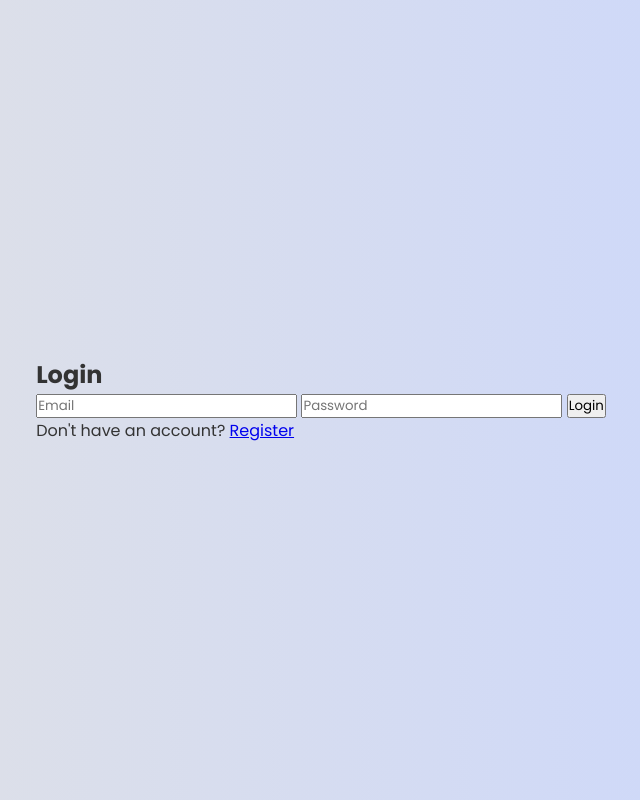
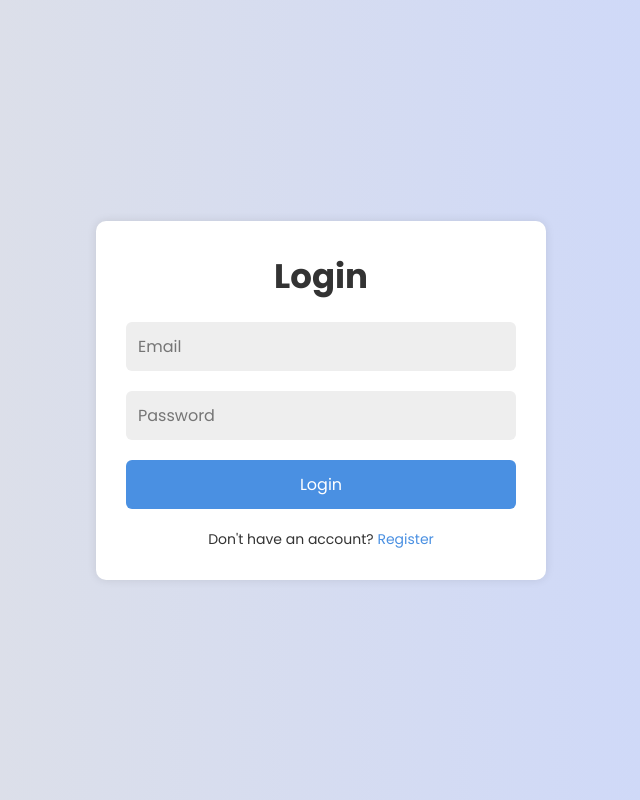
Before and after one commit to mastercodees/login_register, a PHP site: page / in a window 1280 px wide. Shown: the whole page, without its empty margins (319-959 px from the left). Run offline with PHP 8.4, Linux system fonts and the light colour scheme.

Commit message:
fix: enhance HTML structure and improve CSS styles in index.html and style.css

```diff
--- a/index.html
+++ b/index.html
@@ -1,27 +1,52 @@
 <!DOCTYPE html>
 <html lang="en">
-
   <head>
-    <meta charset="UTF-8">
-    <meta name="viewport" content="width=device-width, initial-scale=1.0">
-    <title>Full-Stack Login & Register Form With User & Admin Page | Codehal</title>
-    <link rel="stylesheet" href="style.css">
+    <meta charset="UTF-8" />
+    <meta name="viewport" content="width=device-width, initial-scale=1.0" />
+    <title>
+      Full-Stack Login & Register Form With User & Admin Page | Codehal
+    </title>
+    <link rel="stylesheet" href="style.css" />
   </head>
 
   <body>
- <di class="container">
-    <div class="form-box" id="login-form">
+    <div class="container">
+      <div class="form-box active" id="login-form">
         <form action="">
           <h2>Login</h2>
-        <input type="email" name="email" placeholder="Email" required>
-        <input type="password" name="password" placeholder="Password" required>
+          <input type="email" name="email" placeholder="Email" required />
+          <input
+            type="password"
+            name="password"
+            placeholder="Password"
+            required
+          />
           <button type="submit" name="login">Login</button>
-        <p>Don't have an account? <a href="#" id="register-link">Register</a></p>
-
+          <p>
+            Don't have an account? <a href="#" id="register-link">Register</a>
+          </p>
         </form>
       </div>
-
+      <div class="form-box" id="register-form">
+        <form action="">
+          <h2>Register</h2>
+          <input type="text" name="name" placeholder="Name" required />
+          <input type="email" name="email" placeholder="Email" required />
+          <input
+            type="password"
+            name="password"
+            placeholder="Password"
+            required
+          />
+          <select name="role" required>
+            <option value="">--Select Role--</option>
+            <option value="user">User</option>
+            <option value="admin">Admin</option>
+          </select>
+          <button type="submit" name="register">Register</button>
+          <p>Already have an account? <a href="#">Login</a></p>
+        </form>
+      </div>
     </div>
   </body>
-
 </html>
--- a/style.css
+++ b/style.css
@@ -14,3 +14,65 @@ body {
   background: linear-gradient(to right, #e2e2e2, #c9d6ff);
   color: #333;
 }
+.container {
+  margin: 0 15px;
+}
+.form-box {
+  width: 100%;
+  max-width: 450px;
+  padding: 30px;
+  background: #fff;
+  border-radius: 10px;
+  box-shadow: 0 0 10px rgba(0, 0, 0, 0.1);
+  display: none;
+}
+.form-box.active {
+  display: block;
+}
+h2 {
+  font-size: 34px;
+  text-align: center;
+  margin-bottom: 20px;
+}
+input,
+select {
+  width: 100%;
+  padding: 12px;
+  background: #eee;
+  border: none;
+  outline: none;
+  border-radius: 6px;
+  font-size: 16px;
+  color: #333;
+  margin-bottom: 20px;
+}
+
+button {
+  width: 100%;
+  padding: 12px;
+  background: #4a90e2;
+  border: none;
+  outline: none;
+  border-radius: 6px;
+  font-size: 16px;
+  color: #fff;
+  cursor: pointer;
+  transition: background-color 0.3s ease;
+}
+
+button:hover {
+  background: #357abd;
+}
+
+p {
+  text-align: center;
+  margin-top: 20px;
+  font-size: 14px;
+}
+p a {
+  color: #4a90e2;
+  text-decoration: none;
+}
+p a:hover {
+  text-decoration: underline;
+}
```
Lines whose indentation alone changed are shown as unchanged.
